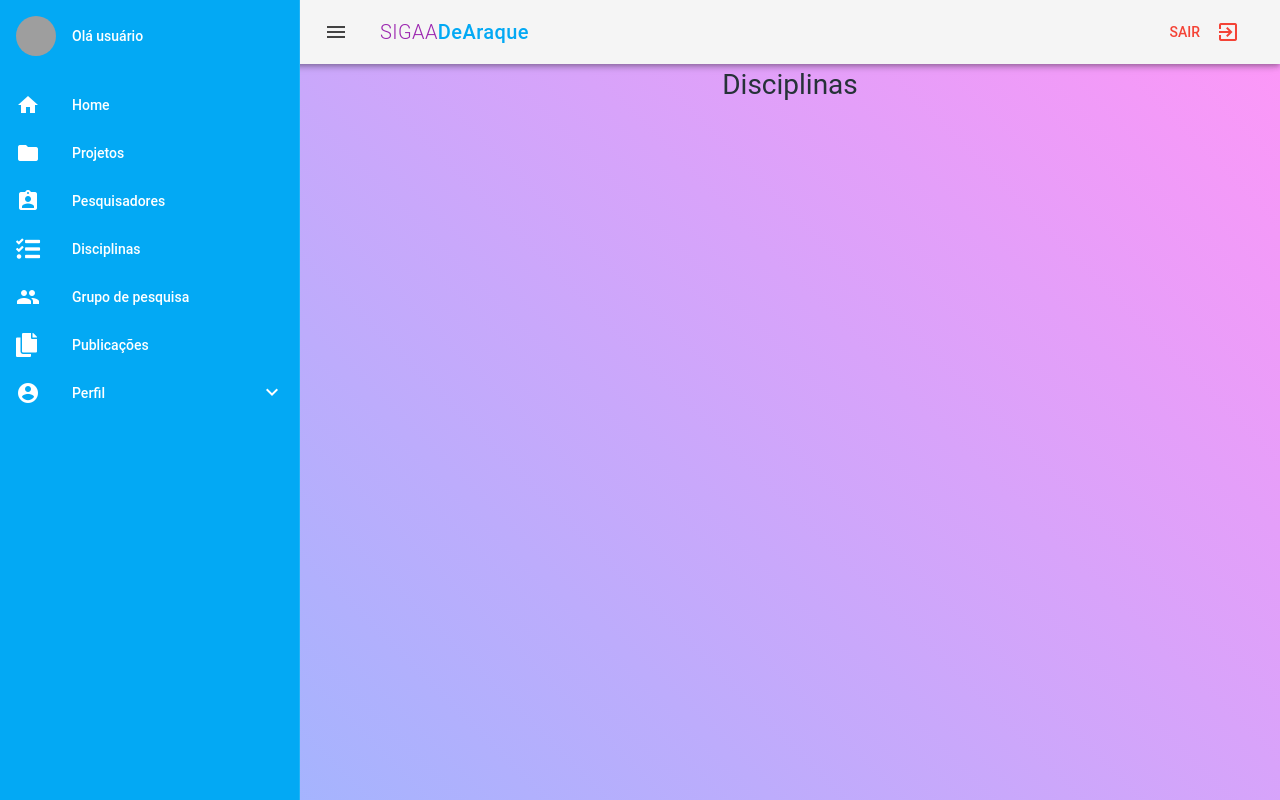
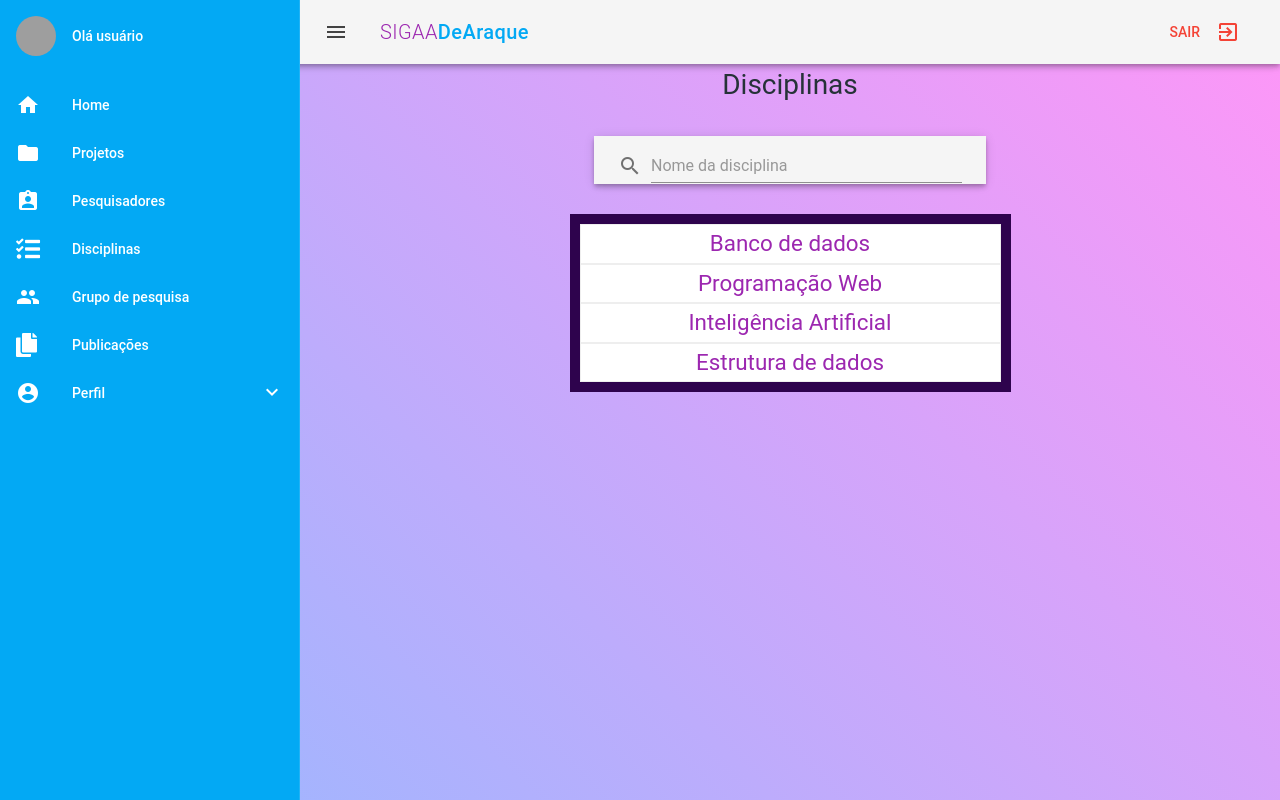
Before and after one commit to PhilipOfMacedon/SIGAA-De-Araque, a Vue app in the folder Frontend/: page /disciplines in a window 1280 px wide. Built offline with nearby package versions, Linux system fonts and the light colour scheme; grey boxes are pictures that could not be loaded; a small style sheet from the web is missing.

Commit message:
Adds functionality of listing disciplines to Disciplines component, #48

```diff
--- a/Frontend/src/views/Disciplines.vue
+++ b/Frontend/src/views/Disciplines.vue
@@ -1,15 +1,84 @@
 <template>
-    <div class="projects">
-        <h1 class="font-weight-regular blue-grey--text text--darken-4 text-md-center">Disciplinas</h1>
-    </div>
+  <div class="disciplines">
+    <h1 id="title" class="font-weight-regular blue-grey--text text--darken-4 text-md-center">Disciplinas</h1>
+
+    <v-toolbar dense class="search-bar">
+        <v-text-field hide-details prepend-icon="search"
+            single-line placeholder="Nome da disciplina"
+            v-model="searchStr"
+        >
+        </v-text-field>
+    </v-toolbar>
+
+    <ul>
+        <li v-for="d in filteredDisciplines" :key="d.name"><a>{{ d.name }}</a></li>
+    </ul>
+
+  </div>
 </template>
 
 <script>
 export default {
+    data(){
+        return{
+            //Apenas para propósitos de simulação, futuramente, as disciplinas serão lidas do
+            //banco de dados
+            disciplines: [
+                {id: 150, name: "Banco de dados"},
+                {id: 278, name: "Programação Web"},
+                {id: 179, name: "Inteligência Artificial"},
+                {id: 188, name: "Estrutura de dados"},
+            ],
 
-}
+            searchStr: ''
+        }
+    },
+
+    computed:{
+        filteredDisciplines(){
+            return this.disciplines.filter(discipline => {
+                let disciplineName = discipline.name.toUpperCase();
+                return disciplineName.match(this.searchStr.toUpperCase());
+            });
+        }
+    }
+};
 </script>
 
 <style>
+.disciplines{
+    display: flex;
+    align-items: center;
+    justify-content: center;
+    flex-direction: column;
+}
 
+#title{
+    margin-bottom: 30px;
+}
+
+.search-bar{
+    max-width: 40%;
+}
+
+ul{
+    background-color: rgb(46, 3, 77);
+    list-style: none;
+    padding: 10px;
+    margin-top: 30px;
+    text-align: center;
+    width: 45%;
+}
+
+li{
+    background-color: #fff;
+    border: 1px solid #eee;
+    padding: 2px 20px;
+    font-size: 1.6em;
+}
+
+a:hover{
+    text-decoration: underline;
+    color: rgb(68, 170, 151);
+}
 </style>
```
